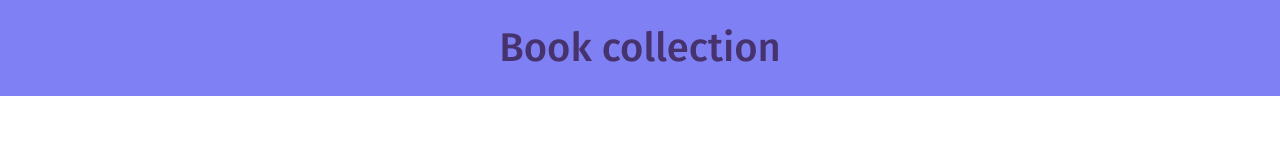
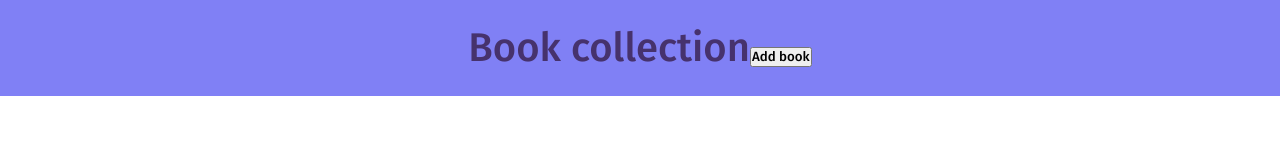
Before and after one commit to Epoza/Library, a plain HTML site: page index.html in a window 1280 px wide. Drawn offline with Linux system fonts and the light colour scheme.

Commit message:
finish layout

```diff
--- a/index.html
+++ b/index.html
@@ -8,7 +8,11 @@
     <link rel="stylesheet" href="style.css">
 </head>
 <body>
-    <div class="header">Book collection</div>
+    <div class="header">Book collection
+        <div class="add-book">
+            <button class="add-book-button">Add book</button>
+        </div>
+    </div>
     <div class="card-holder">
         <div class="cards">
 
```
